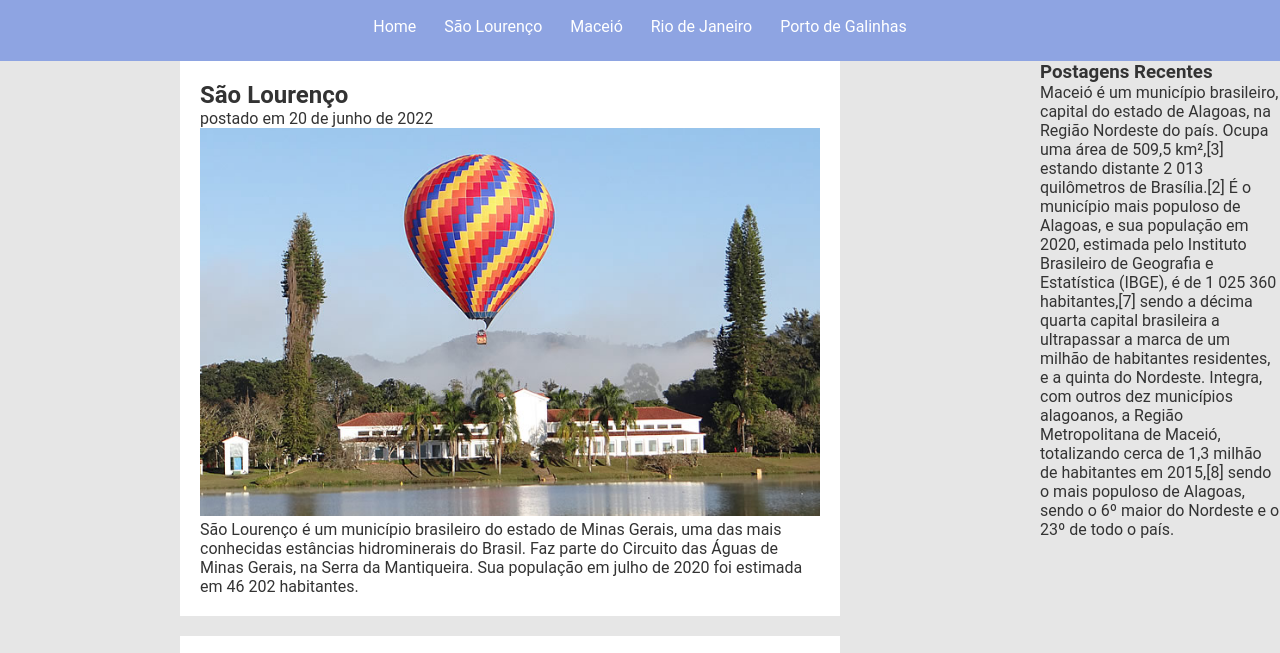
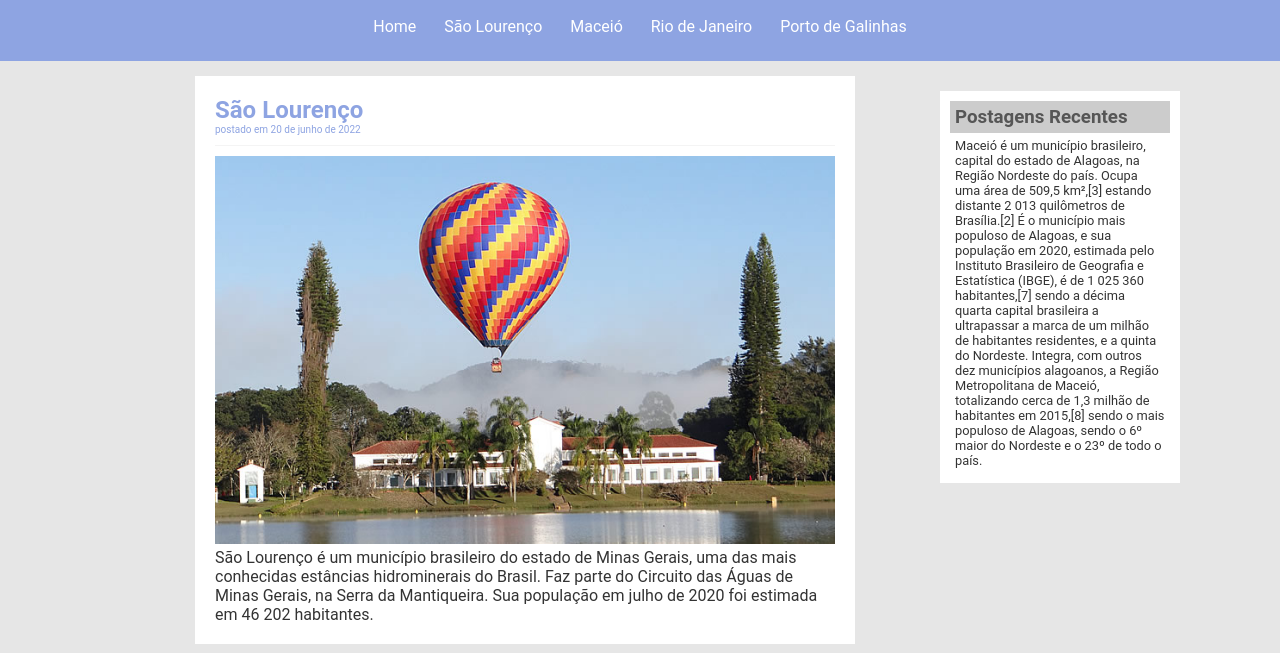
Before and after one commit to pedrosdp/tecblog, a plain HTML site: page index.html in a window 1280 px wide. Shown: the part 75-728 px from the top of the page. Drawn offline with Linux system fonts and the light colour scheme.

Commit message:
fim do projeto 1

```diff
--- a/css/estilo.css
+++ b/css/estilo.css
@@ -30,6 +30,7 @@ body {
 #area-principal {
     width: 920px;
     margin: 0 auto;
+    padding: 15px;
 }
 
 #area-postagens {
@@ -40,6 +41,8 @@ body {
 #area-lateral {
     width: 240px;
     float: right;
+    margin-right: 100px;
+    background-attachment: fixed;
 }
 
 .postagem {
@@ -83,6 +86,36 @@ h1 {
     padding: 0;
 }
 
+h2 {
+    color: #8ea4e2;
+}
+
 .branco {
     color: #fff;
 }
+
+.data-postagem {
+    color: #8ea4e2;
+    font-size: 10px;
+    border-bottom: 1px solid #f4f4f4;
+    padding-bottom: 10px;
+    margin-bottom: 10px;
+    display: block;
+}
+
+.conteudo-lateral {
+    background: white;
+    padding: 10px;
+    margin-bottom: 20px;
+}
+
+h3 {
+    color: #565656;
+    background: #CCC;
+    padding: 5px;
+}
+
+.texto-lateral {
+    font-size: 0.8em;
+    padding: 5px;
+}
```
Also changed, not shown: imagens/imagem2.jpg.
